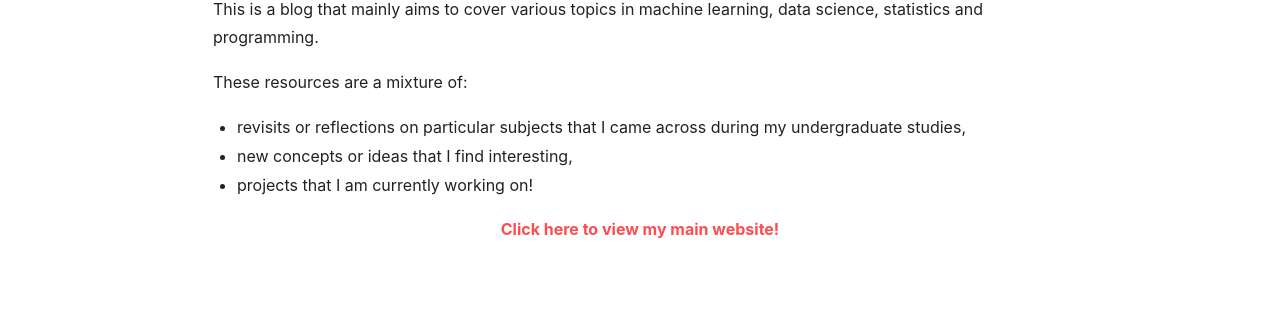
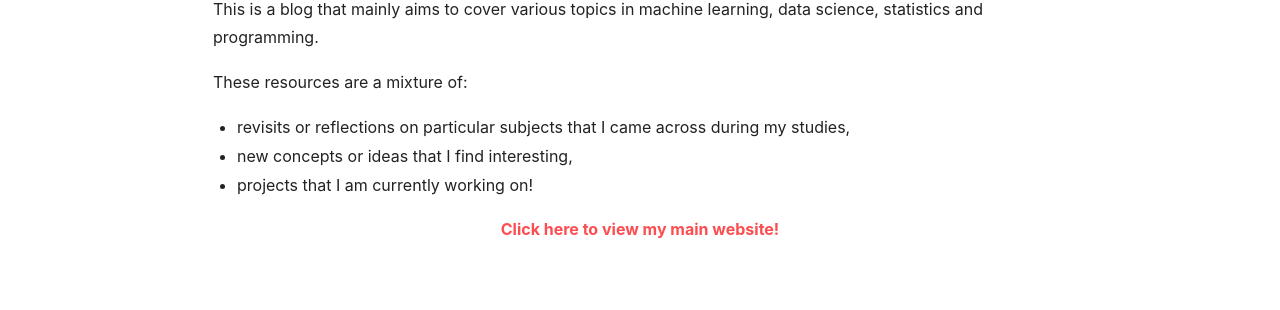
Before and after one commit to eonu/eonu.github.io, a Jekyll site: the page built from about.md, in a window 1280 px wide. Shown: the part 295-605 px from the top of the page. Built offline with Jekyll 4.4.1, drawn with Linux system fonts in a browser that asks for light colours; nearby versions of some CDN libraries; formulas are drawn with MathJax 3; comment, search, counter and statistics services are not loaded.

Commit message:
Update about page

```diff
--- a/about.md
+++ b/about.md
@@ -32,7 +32,7 @@ This is a blog that mainly aims to cover various topics in machine learning, dat
 
 These resources are a mixture of:
 
-- revisits or reflections on particular subjects that I came across during my undergraduate studies,
+- revisits or reflections on particular subjects that I came across during my studies,
 - new concepts or ideas that I find interesting,
 - projects that I am currently working on!
 
```
